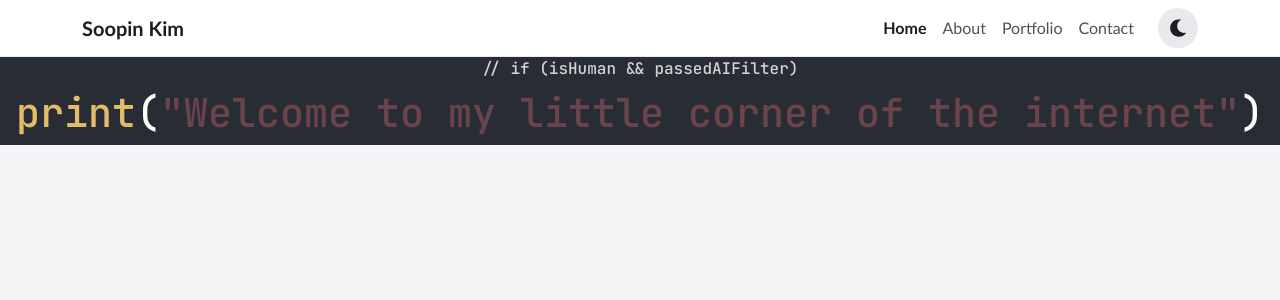
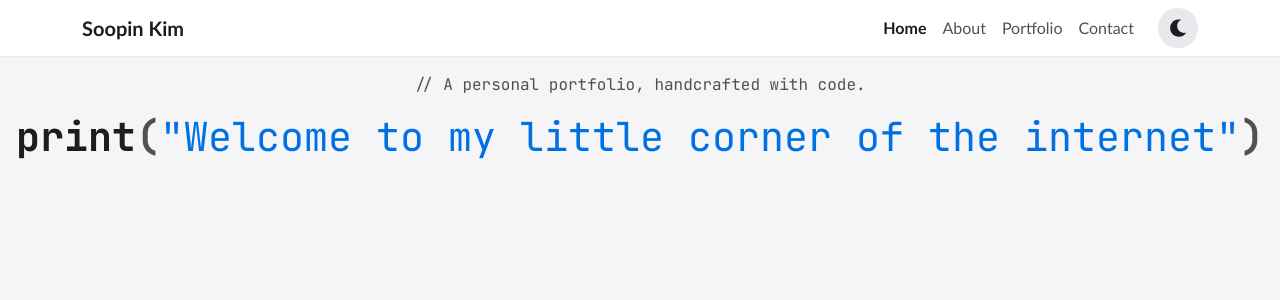
Before and after one commit to elriot/kim_portfolio, a React (Create React App) app: page / in a window 1280 px wide. Shown: the top 300 px of the page. Built offline with nearby package versions, Linux system fonts and the light colour scheme.

Commit message:
Updated Main

```diff
--- a/src/pages/MainPage.css
+++ b/src/pages/MainPage.css
@@ -1,177 +1,47 @@
-@import url('https://fonts.googleapis.com/css?family=Audiowide');
+@import url('https://fonts.googleapis.com/css2?family=JetBrains+Mono:wght@400;700&display=swap');
 
+/* --- Main Container --- */
 .main-container {
-    position: absolute;
-    /* background-color: black; */
-    width: 100%;
-    padding: 2em;
-    display: flex;
-    align-items: center;
-    justify-content: center;
-    background: #dfcc86;
-    animation: color 20s infinite linear;
+  background-color: var(--background-color);
+  font-family: 'JetBrains Mono', monospace;
+  width: 100%;
+  display: flex;
+  flex-direction: column;
+  justify-content: center;
+  align-items: center;
+  text-align: center;
+  padding: 1rem;
+  box-sizing: border-box;
 }
 
-@keyframes color {
-    0% {
-        background: rgb(0, 51, 102);
-    }
-
-    20% {
-        background: rgb(54, 69, 79);
-    }
-
-    40% {
-        background: rgb(1, 68, 33);
-    }
-
-    60% {
-        background: rgb(102, 0, 51);
-    }
-
-    80% {
-        background: rgb(101, 67, 33);
-    }
-
-    100% {
-        background: rgb(50, 50, 50);
-    }
+/* --- Code Text Styling --- */
+.comment-text {
+  color: var(--text-secondary);
+  font-size: 1rem;
+  margin-bottom: 1rem;
 }
 
-.title {
-    text-align: center;
-    font-family: 'Audiowide', sans-serif;
-    font-size: 5em;
-    color: #FFFFFF;
-    top: 50vh;
-    left: 50vw;
-    z-index: 3;
-    font-weight: bold;
-    text-shadow: 2px 2px 4px #3d3939;
-    letter-spacing: 1.7px;
-    line-height: 1.6;
+.main-text {
+  font-size: clamp(1.5rem, 5vw, 2.5rem); /* Responsive font size */
+  font-weight: 700;
 }
 
-
-.circles {
-    position: absolute;
-    top: 0;
-    left: 0;
-    width: 100%;
-    height: 100%;
-    overflow: hidden;
+.function-name {
+  color: var(--text-primary);
 }
 
-.circles li {
-    position: absolute;
-    display: block;
-    list-style: none;
-    width: 20px;
-    height: 20px;
-    background: rgba(230, 245, 18, 1.0);
-    animation: animate 25s linear infinite;
-    bottom: -150px;
-
+.function-parentheses {
+  color: var(--text-secondary);
 }
 
-.circles li:nth-child(1) {
-    left: 25%;
-    width: 80px;
-    height: 80px;
-    animation-delay: 0s;
-    background-color: rgb(128, 0, 128);
+.animated-text {
+  /* Use the primary blue for the string, like a link */
+  color: var(--button-primary-bg);
+  font-weight: 400;
+  display: inline-block;
+  transition: opacity 1s ease-in-out;
 }
 
-
-.circles li:nth-child(2) {
-    left: 10%;
-    width: 20px;
-    height: 20px;
-    animation-delay: 2s;
-    animation-duration: 12s;
-    background-color: rgb(255, 127, 80);
+.fade-out {
+  opacity: 0;
 }
-
-.circles li:nth-child(3) {
-    left: 70%;
-    width: 20px;
-    height: 20px;
-    animation-delay: 4s;
-    background-color: rgb(127, 255, 212);
-}
-
-.circles li:nth-child(4) {
-    left: 40%;
-    width: 60px;
-    height: 60px;
-    animation-delay: 0s;
-    animation-duration: 18s;
-    background-color: rgb(255, 215, 0);
-}
-
-.circles li:nth-child(5) {
-    left: 65%;
-    width: 20px;
-    height: 20px;
-    animation-delay: 0s;
-    background-color: rgb(245, 245, 220)
-}
-
-.circles li:nth-child(6) {
-    left: 75%;
-    width: 110px;
-    height: 110px;
-    animation-delay: 3s;
-    background-color: rgb(144, 238, 144);
-}
-
-.circles li:nth-child(7) {
-    left: 35%;
-    width: 150px;
-    height: 150px;
-    animation-delay: 7s;
-    background-color: rgb(230, 230, 250);
-}
-
-.circles li:nth-child(8) {
-    left: 50%;
-    width: 25px;
-    height: 25px;
-    animation-delay: 15s;
-    animation-duration: 45s;
-    background-color: rgb(255, 182, 193);
-}
-
-.circles li:nth-child(9) {
-    left: 20%;
-    width: 15px;
-    height: 15px;
-    animation-delay: 2s;
-    animation-duration: 35s;
-    background-color: rgb(173, 216, 230);
-}
-
-.circles li:nth-child(10) {
-    left: 85%;
-    width: 150px;
-    height: 150px;
-    animation-delay: 0s;
-    animation-duration: 11s;
-    background-color: rgb(211, 211, 211);
-}
-
-
-
-@keyframes animate {
-    0% {
-        transform: translateY(0) rotate(0deg);
-        opacity: 1;
-        border-radius: 0;
-    }
-
-    100% {
-        transform: translateY(-1000px) rotate(720deg);
-        opacity: 0;
-        border-radius: 50%;
-    }
-}
--- a/src/pages/MainPage.js
+++ b/src/pages/MainPage.js
@@ -1,15 +1,15 @@
-// import "./MainPage.css";
 import React, { useState, useEffect } from 'react';
-import './MainPage2.css';
+// We'll use MainPage.css as the single source of truth
+import './MainPage.css';
 
 export const MainPage = () => {
     const [text, setText] = useState("Welcome!");
     const [fade, setFade] = useState(false);
     const texts = [
-  "Welcome to my little corner of the internet",
-  "Click around — it's all handmade!",
-  "Hope you enjoy your stay 🍀"
-];
+        "Welcome to my little corner of the internet",
+        "Click around — it's all handmade!",
+        "Hope you enjoy your stay 🍀"
+    ];
 
     useEffect(() => {
         const interval = setInterval(() => {
@@ -24,18 +24,18 @@ export const MainPage = () => {
                 setFade(false);
             }, 1000);
 
-        }, 2500);
+        }, 3000); // Increased interval for a more relaxed feel
 
         return () => clearInterval(interval);
-    }, []);
+    }, [texts]); // Added texts to dependency array
 
     return (
         <div className="main-container page-container-height">
-            <span className="comment-text comment">// if (isHuman && passedAIFilter)</span>
-            <h1 className="main-text text">
+            <span className="comment-text">// A personal portfolio, handcrafted with code.</span>
+            <h1 className="main-text">
                 <span className="function-name">print</span>
                 <span className="function-parentheses">(</span>
-                <span className={`animated-text func2 ${fade ? 'fade-out' : ''}`}>"{text}"</span>
+                <span className={`animated-text ${fade ? 'fade-out' : ''}`}>"{text}"</span>
                 <span className="function-parentheses">)</span>
             </h1>
         </div>
--- a/src/pages/MainPage2.css
+++ /dev/null
@@ -1,42 +0,0 @@
-@import url('https://fonts.googleapis.com/css2?family=JetBrains+Mono:wght@100;500&display=swap');
-
-* {
-  margin: 0;
-  padding: 0;
-}
-.main-container {
-    position: relative;
-    background: #282c34;
-    /* font-size: 2vmin; */
-    font-family: JetBrains Mono, monospace;
-    width: 100vw;
-    display: flex;
-    flex-direction: column;
-    justify-content: center;
-    align-items: center;
-}
-
-.comment {
-    padding-bottom: 0.5em;
-}
-.comment-text {
-    color: lightgray;
-}
-.function-name{
-    color: #e4bb68
-}
-
-.function-parentheses{
-    color: white
-}
-
-.animated-text {
-    color: #e06c75;
-    display: inline-block;
-    opacity: ;
-    transition: opacity 1s ease-in-out;
-}
-
-.fade-out {
-    opacity: 0;
-}
```
